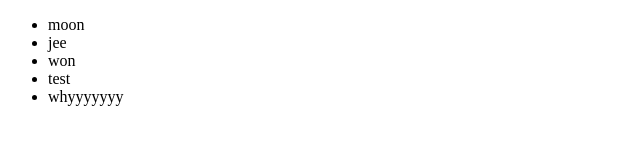
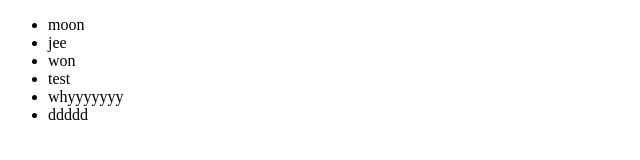
Before and after one commit to moonkorea00/test-git-conflict, a plain HTML site: page index.html in a window 1280 px wide. Shown: the full height of the page, 0-640 px from the left. Drawn offline with Linux system fonts and the light colour scheme.

Commit message:
14:42 test

```diff
--- a/index.html
+++ b/index.html
@@ -13,6 +13,7 @@
     <li>won</li>
     <li>test</li>
     <li>whyyyyyyy</li>
+    <li>ddddd</li>
   </ul>
 </body>
 </html>
```
